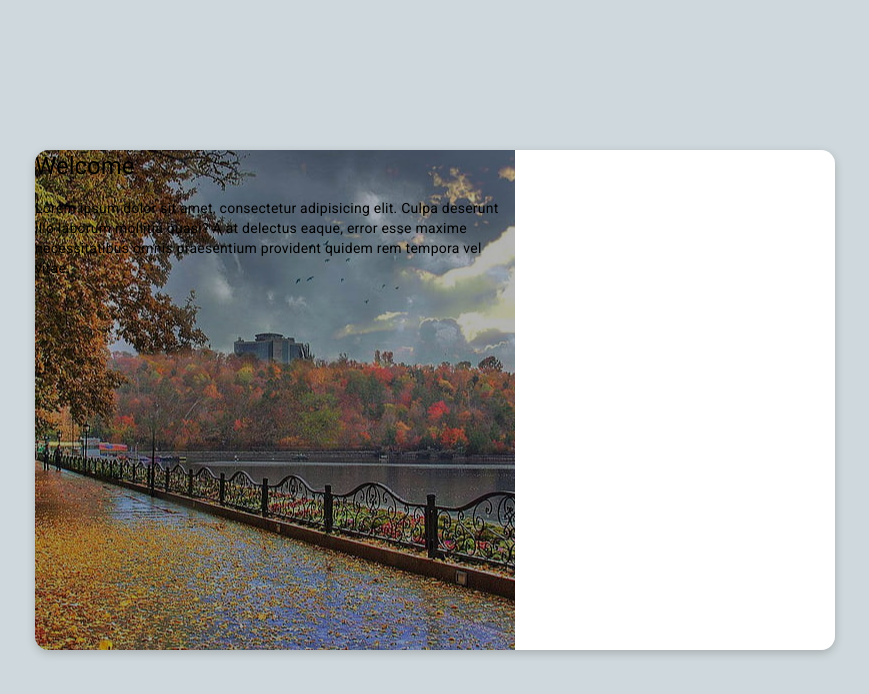
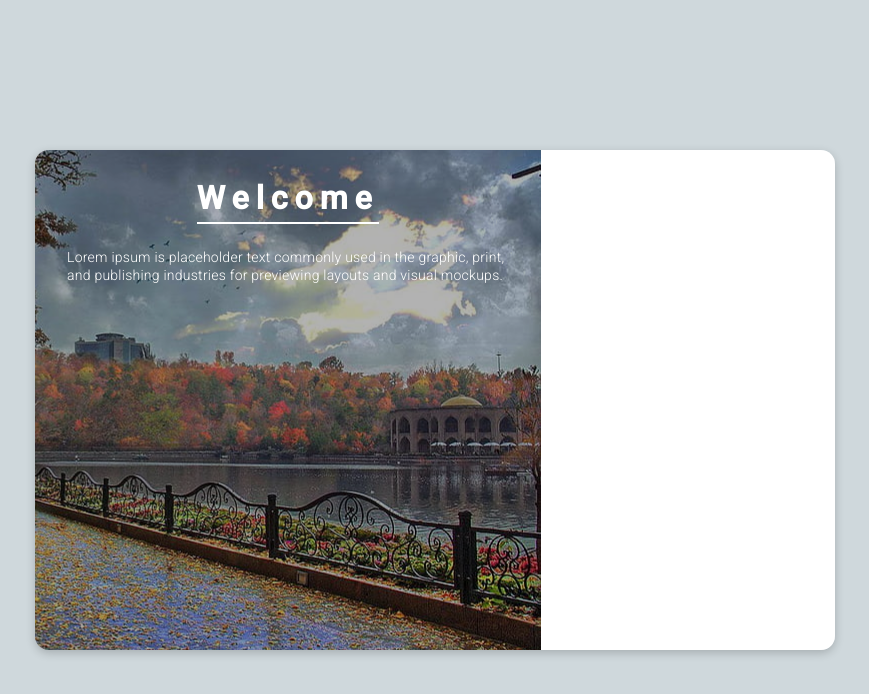
Before and after one commit to arezhz/todo-list, an Angular app: page /auth/login in a window 1280 px wide. Shown: the top 694 px of the page, without its empty margins (205-1074 px from the left). Built offline with nearby package versions, Linux system fonts and the light colour scheme.

Commit message:
auth component

```diff
--- a/src/app/auth/auth.component.html
+++ b/src/app/auth/auth.component.html
@@ -2,7 +2,7 @@
   <div class="auth-box">
     <div class="auth-box-img">
       <h1>Welcome</h1>
-      <span>Lorem ipsum dolor sit amet, consectetur adipisicing elit. Culpa deserunt illo laborum mollitia quasi? A at delectus eaque, error esse maxime necessitatibus omnis praesentium provident quidem rem tempora vel vitae.</span>
+      <p>Lorem ipsum is placeholder text commonly used in the graphic, print, and publishing industries for previewing layouts and visual mockups.</p>
     </div>
     <div class="auth-box-router">
       <router-outlet></router-outlet>
--- a/src/app/auth/auth.component.scss
+++ b/src/app/auth/auth.component.scss
@@ -23,9 +23,14 @@
     &-img {
       background-image: url("~src/assets/images/auth.jpg");
       background-repeat:  no-repeat;
-      background-position: center center;
+      background-position: right center;
       width: 60%;
       position: relative;
+      display: flex;
+      flex-direction: column;
+      align-items: center;
+      padding: 2rem;
+      color: $white;
 
       &:before {
         position: absolute;
@@ -36,6 +41,28 @@
         height: 100%;
         background: rgba(0,0,0,0.3);
       }
+
+      h1 {
+        position: relative;
+        z-index: 1;
+        font-size: 2rem;
+        font-weight: 900;
+        letter-spacing: 7px;
+        &:after {
+          content: ' ';
+          width: 100%;
+          height: 2px;
+          background: $white;
+          display: block;
+          margin: .5rem 0;
+        }
+      }
+      p {
+        position: relative;
+        z-index: 1;
+        font-weight: lighter;
+        line-height: 1.3;
+      }
     }
 
     &-router {
--- a/src/app/auth/auth.component.ts
+++ b/src/app/auth/auth.component.ts
@@ -1,9 +1,10 @@
-import { Component } from '@angular/core';
+import {ChangeDetectionStrategy, Component} from '@angular/core';
 
 @Component({
   selector: 'app-auth',
   templateUrl: './auth.component.html',
-  styleUrls: ['./auth.component.scss']
+  styleUrls: ['./auth.component.scss'],
+  changeDetection: ChangeDetectionStrategy.OnPush,
 })
 export class AuthComponent {
 
--- a/src/app/auth/components/login/login.component.ts
+++ b/src/app/auth/components/login/login.component.ts
@@ -1,9 +1,10 @@
-import { Component } from '@angular/core';
+import {ChangeDetectionStrategy, Component} from '@angular/core';
 
 @Component({
   selector: 'app-login',
   templateUrl: './login.component.html',
-  styleUrls: ['./login.component.scss']
+  styleUrls: ['./login.component.scss'],
+  changeDetection: ChangeDetectionStrategy.OnPush,
 })
 export class LoginComponent {
 
```
